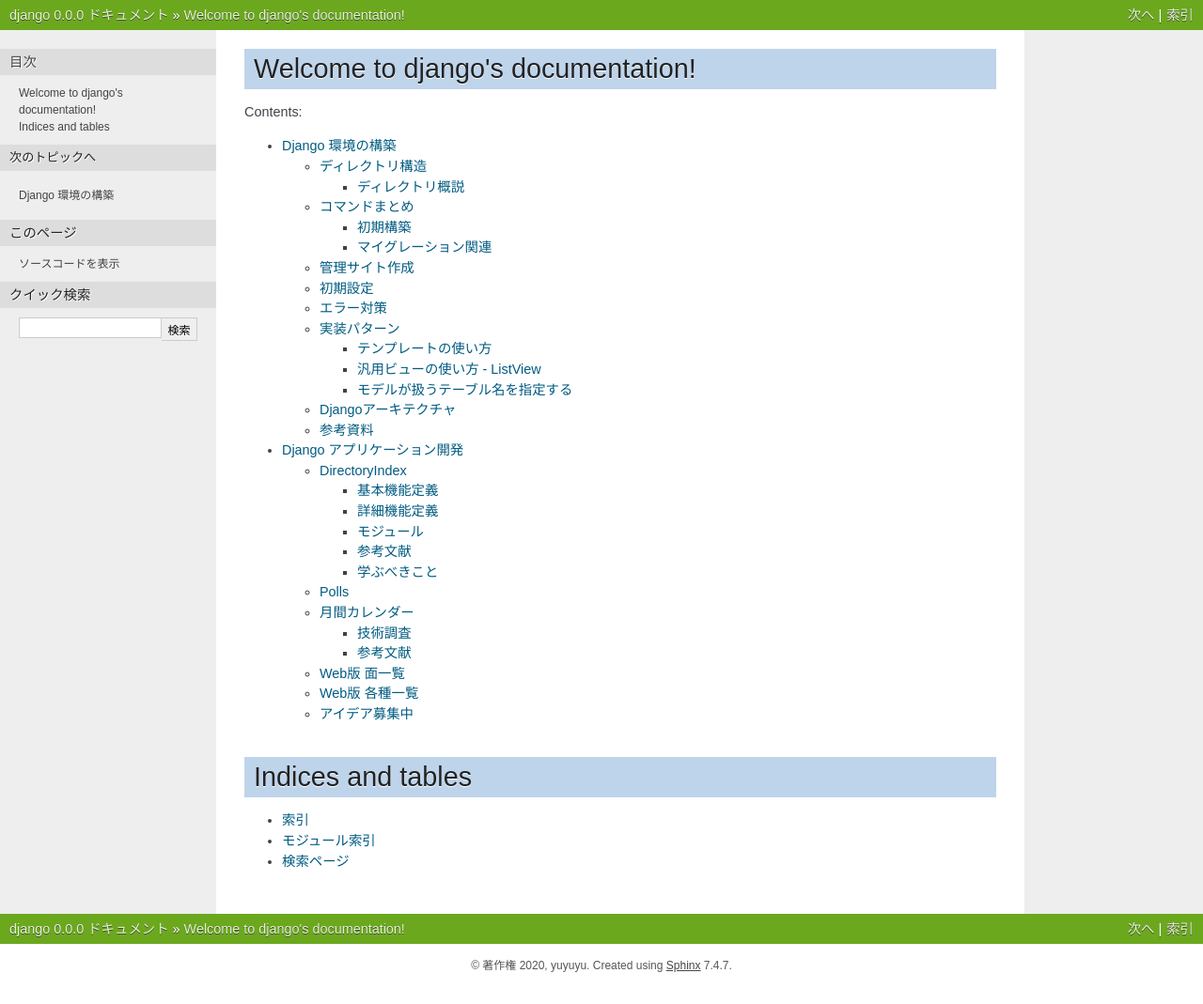
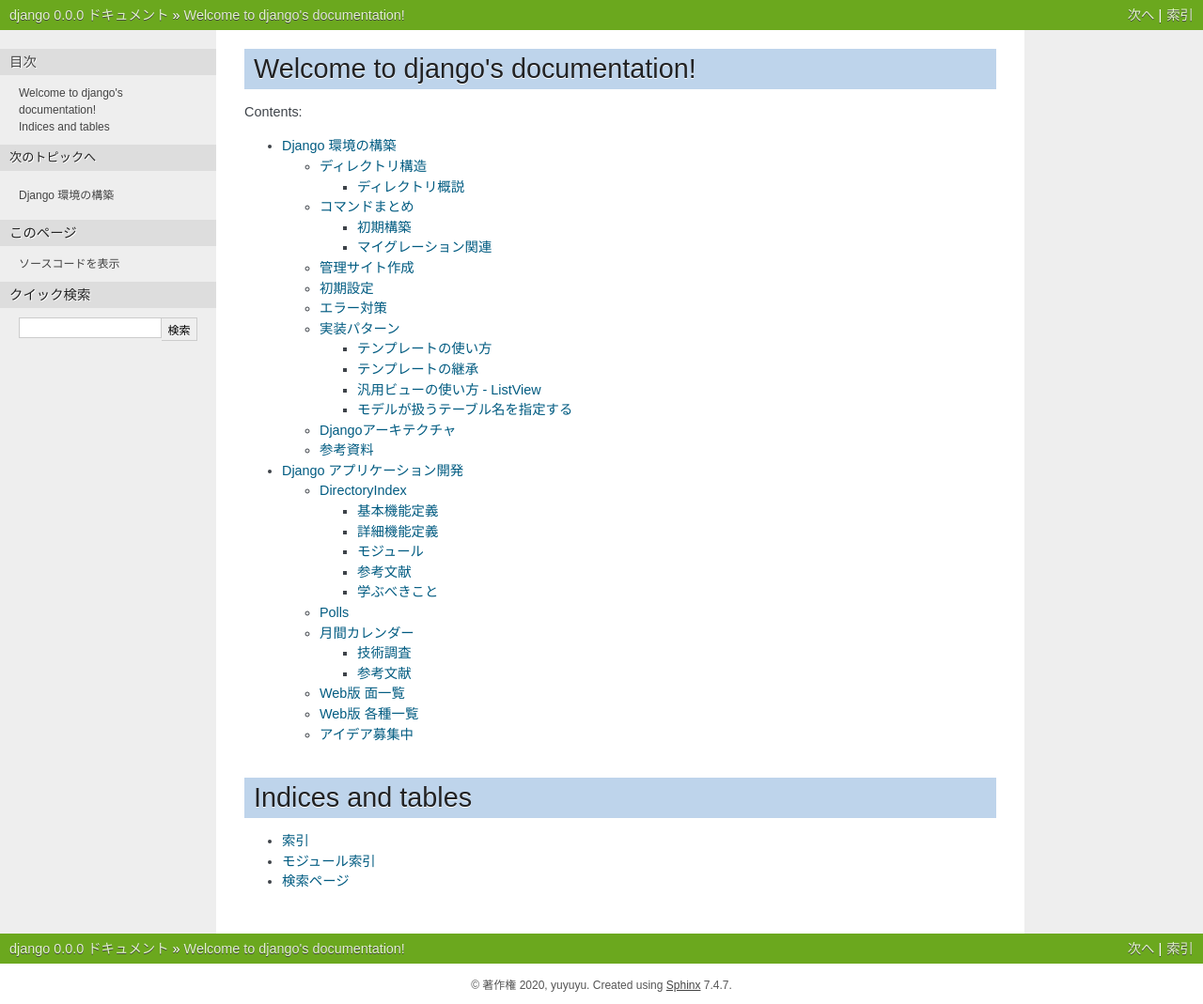
Before and after one commit to yuyuyu0706/sphinx, a Sphinx documentation site: the page built from django/source/index.rst, in a window 1280 px wide. Shown: the whole page at 94% size. Built offline with Sphinx 7.4.7, drawn with Linux system fonts in a browser that asks for light colours; before the commit the page ends 1048 px from its top, so only the background shows below that.

Commit message:
auto commit

```diff
--- a/django/source/work/page01.rst
+++ b/django/source/work/page01.rst
@@ -348,6 +348,12 @@ Django 環境の構築
   context = {'fdict': fdict}
   return HttpResponse(template.render(context, request))
 
+テンプレートの継承
+--------------------------------
+
+* 子で書き換えたい箇所を {% block xxx %}aaaa{% endblock %} で囲う
+* `参考 <https://noumenon-th.net/programming/2019/11/27/django-block/>`_
+
 汎用ビューの使い方 - ListView
 --------------------------------
 
```
